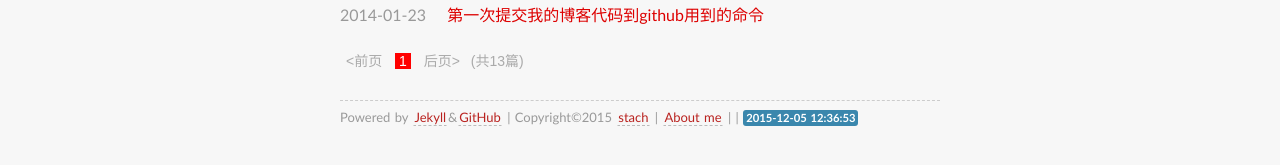
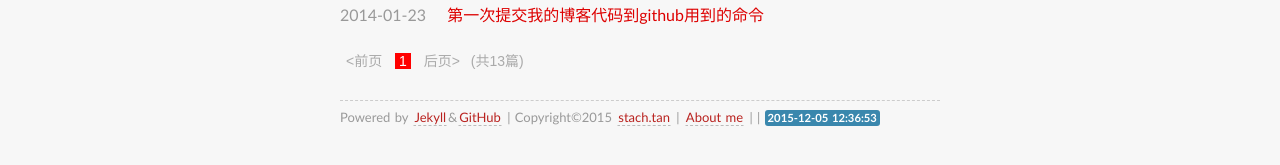
Before and after one commit to hopehook/HopeHook.com, a Jekyll site: the page built from index.html, in a window 1280 px wide. Shown: the part 550-715 px from the top of the page. Built offline with Jekyll 4.4.1, drawn with Linux system fonts in a browser that asks for light colours; some web fonts are replaced; Markdown is read by kramdown in place of the engine named in the settings; the list of posts is cut into pages by our own code; comment, search, counter and statistics services are not loaded.

Commit message:
Update _config.yml

```diff
--- a/_config.yml
+++ b/_config.yml
@@ -4,7 +4,7 @@ url: http://hopehook.com
 website-url: hopehook.com
 name: HopeHook's Blog
 website: HopeHook's House
-author: stach
+author: stach.tan
 email: achst@qq.com
 duoshuo: hopehook
 github: hopehook
```
